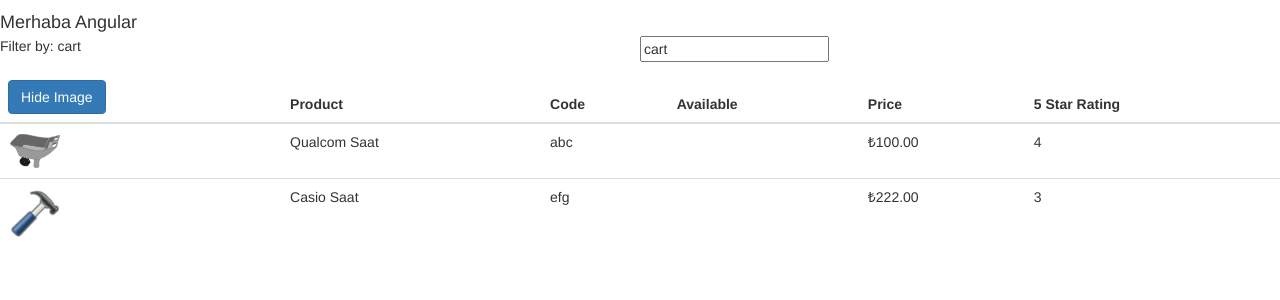
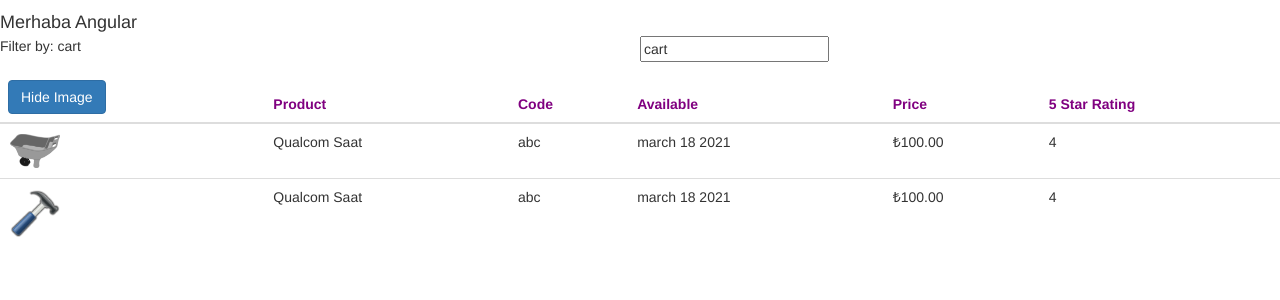
Before and after one commit to EnginKARATAS/angular-with-deborah-kurata, an Angular app in the folder APM-Start/: page / in a window 1280 px wide. Shown: the top 300 px of the page. Built offline with nearby package versions, Linux system fonts and the light colour scheme.

Commit message:
custom css, on init pipe, and diffrent pipes

```diff
--- /dev/null
+++ b/APM-Start/src/app/products/product-list.component.css
@@ -0,0 +1,3 @@
+thead {
+    color:purple;
+}
--- a/APM-Start/src/app/products/product-list.component.ts
+++ b/APM-Start/src/app/products/product-list.component.ts
@@ -1,37 +1,43 @@
-import { Component } from "@angular/core";
+import { Component, OnInit } from "@angular/core";
+import { IProduct } from "./product";
 
 @Component({
     selector: "pm-products",
-    templateUrl: "./product-list.component.html"
+    templateUrl: "./product-list.component.html",
+    styleUrls: ["./product-list.component.css"]
 })
 
-export class ProductListComponent {
-    pageTitle: string =     "Merhaba Angular";
+export class ProductListComponent implements OnInit {
+    ngOnInit(): void {
+        console.log("In OnInit")
+    }
+    pageTitle: string = "Merhaba Angular";
     showImage: boolean = true;
     imageWidth: number = 50;
     imageMargin: number = 2;
 
     listFilter: string = "cart";
 
-    products: any[] = [
+    products: IProduct[] = [
         {
             "productId": 1,
             "productName": "Qualcom Saat",
-            "quantityPerUnit": 10,
             "productCode": "abC",
+            "releaseDate": "march 18 2021",
             "price": 100,
+            "description": "cool saat",
             "starRating": 4,
             "imageUrl": "assets/images/garden_cart.png"
         },
         {
-            "productId": 2,
-            "productName": "Casio Saat",
-            "quantityPerUnit": 14,
-            "productCode": "efg",
-            "price": 222,
-            "starRating": 3,
+            "productId": 1,
+            "productName": "Qualcom Saat",
+            "productCode": "abC",
+            "releaseDate": "march 18 2021",
+            "price": 100,
+            "description": "cool saat",
+            "starRating": 4,
             "imageUrl": "assets/images/hammer.png"
-
         }
     ]
 
--- /dev/null
+++ b/APM-Start/src/app/products/product.ts
@@ -0,0 +1,10 @@
+export interface IProduct{
+    productId: number;
+    productName: string;
+    productCode: string;
+    releaseDate: string;
+    price: number;
+    description: string;
+    starRating: number;
+    imageUrl: string;
+}
```
